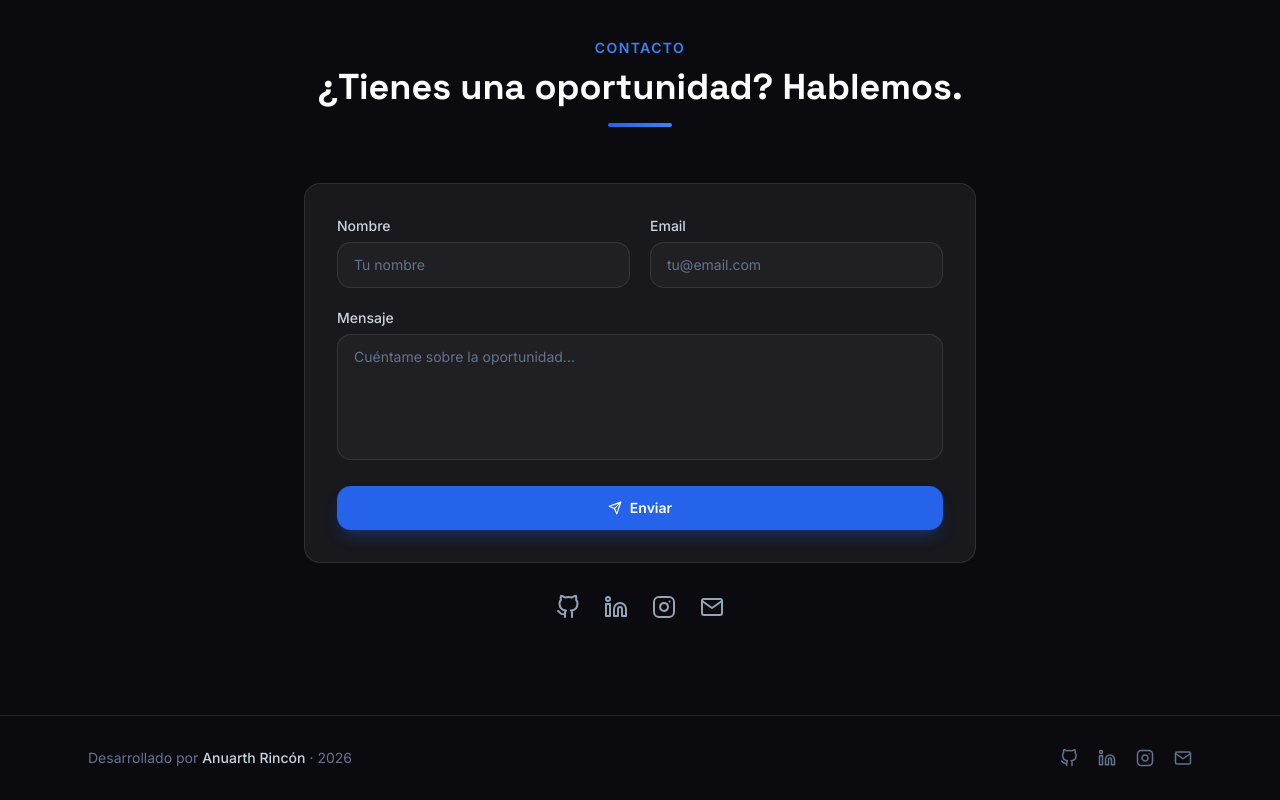
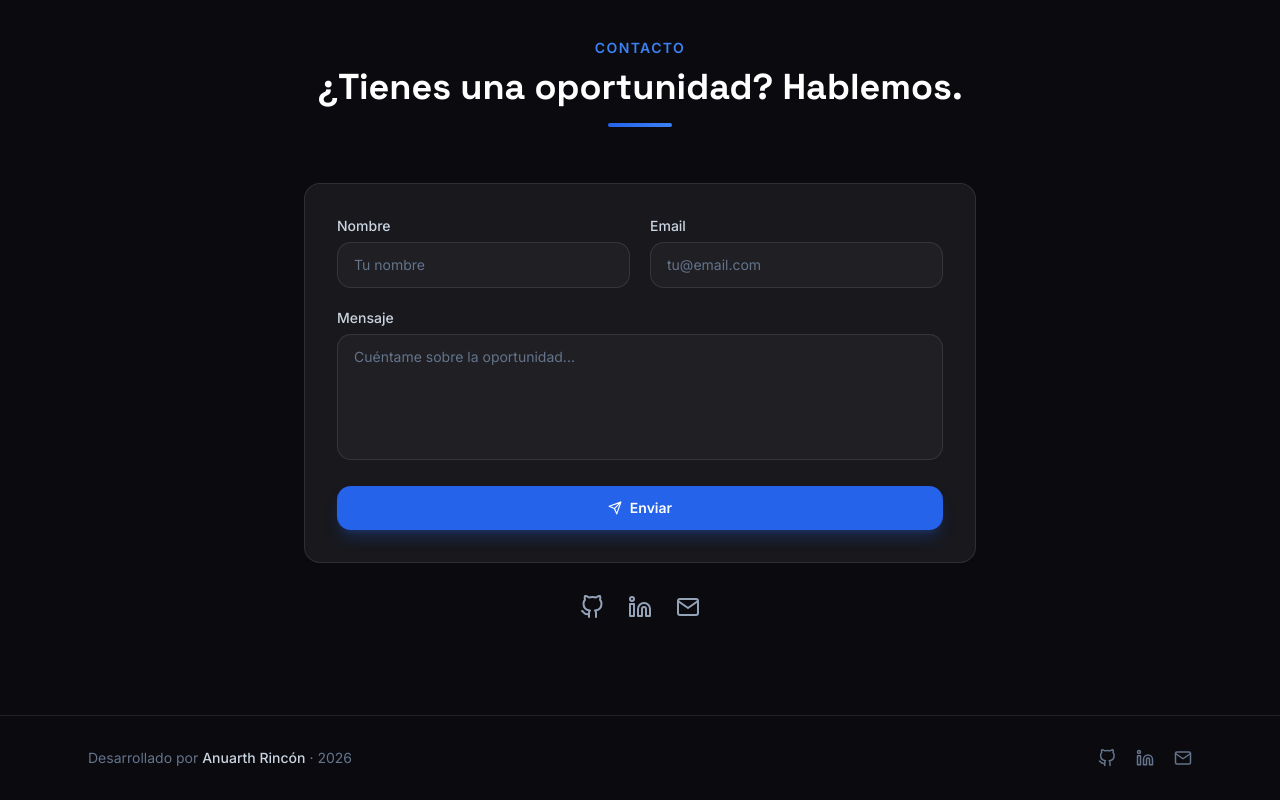
Before and after one commit to anuarthr/portafolio, a React (Vite) app: page / in a window 1280 px wide. Shown: the part 7203-8003 px from the top of the page. Built offline with nearby package versions, Linux system fonts and the light colour scheme.

Commit message:
Remove Instagram from contact and footer
Keep only the links listed in the CVs: GitHub, LinkedIn and email.

```diff
--- a/src/components/Contact.jsx
+++ b/src/components/Contact.jsx
@@ -1,5 +1,5 @@
 import { useState } from 'react'
-import { FiGithub, FiLinkedin, FiMail, FiSend, FiInstagram, FiLoader } from 'react-icons/fi'
+import { FiGithub, FiLinkedin, FiMail, FiSend, FiLoader } from 'react-icons/fi'
 import Reveal from './Reveal'
 import SectionTitle from './SectionTitle'
 import { site } from '../data/site'
@@ -11,7 +11,6 @@ const FORMSPREE_URL = 'https://formspree.io/f/mbdedlnr'
 const socials = [
   { icon: FiGithub, href: site.github, label: 'GitHub', color: 'hover:text-white' },
   { icon: FiLinkedin, href: site.linkedin, label: 'LinkedIn', color: 'hover:text-[#0a66c2]' },
-  { icon: FiInstagram, href: site.instagram, label: 'Instagram', color: 'hover:text-[#e1306c]' },
   { icon: FiMail, href: `mailto:${site.email}`, label: 'Email', color: 'hover:text-accent-light' },
 ]
 
--- a/src/components/Footer.jsx
+++ b/src/components/Footer.jsx
@@ -1,4 +1,4 @@
-import { FiGithub, FiLinkedin, FiMail, FiInstagram } from 'react-icons/fi'
+import { FiGithub, FiLinkedin, FiMail } from 'react-icons/fi'
 import { site } from '../data/site'
 import { useLang } from '../context/LangContext'
 import { t } from '../i18n/translations'
@@ -6,7 +6,6 @@ import { t } from '../i18n/translations'
 const socials = [
   { icon: FiGithub, href: site.github, label: 'GitHub' },
   { icon: FiLinkedin, href: site.linkedin, label: 'LinkedIn' },
-  { icon: FiInstagram, href: site.instagram, label: 'Instagram' },
   { icon: FiMail, href: `mailto:${site.email}`, label: 'Email' },
 ]
 
--- a/src/data/site.js
+++ b/src/data/site.js
@@ -8,7 +8,6 @@ export const site = {
   email: 'anuarthrincongonzalez@gmail.com',
   github: 'https://github.com/anuarthr',
   linkedin: 'https://www.linkedin.com/in/anuarthrincong/',
-  instagram: 'https://www.instagram.com/anuarthrincon9/',
   cv: '/cv.pdf',
 
   es: {
```
